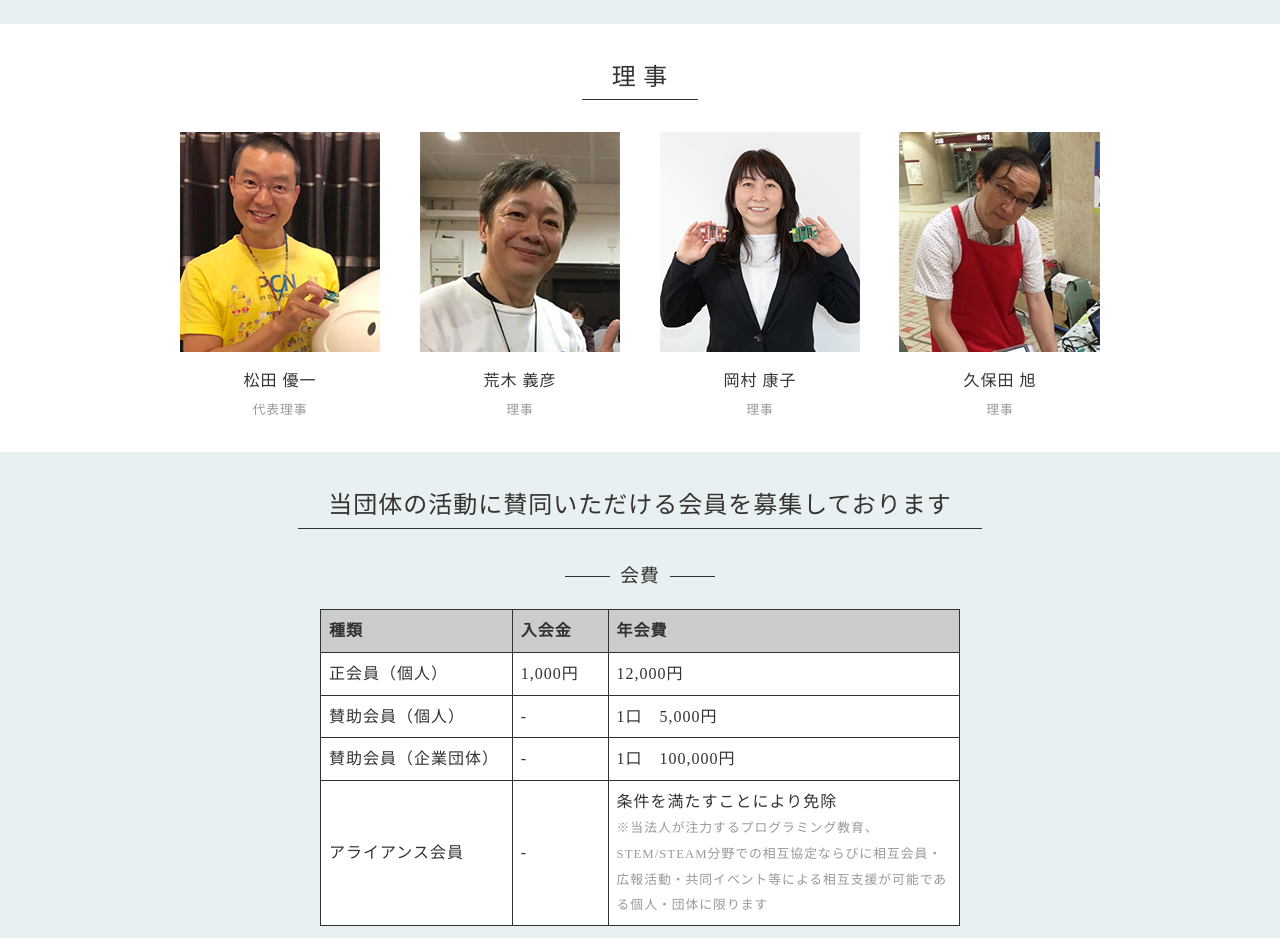
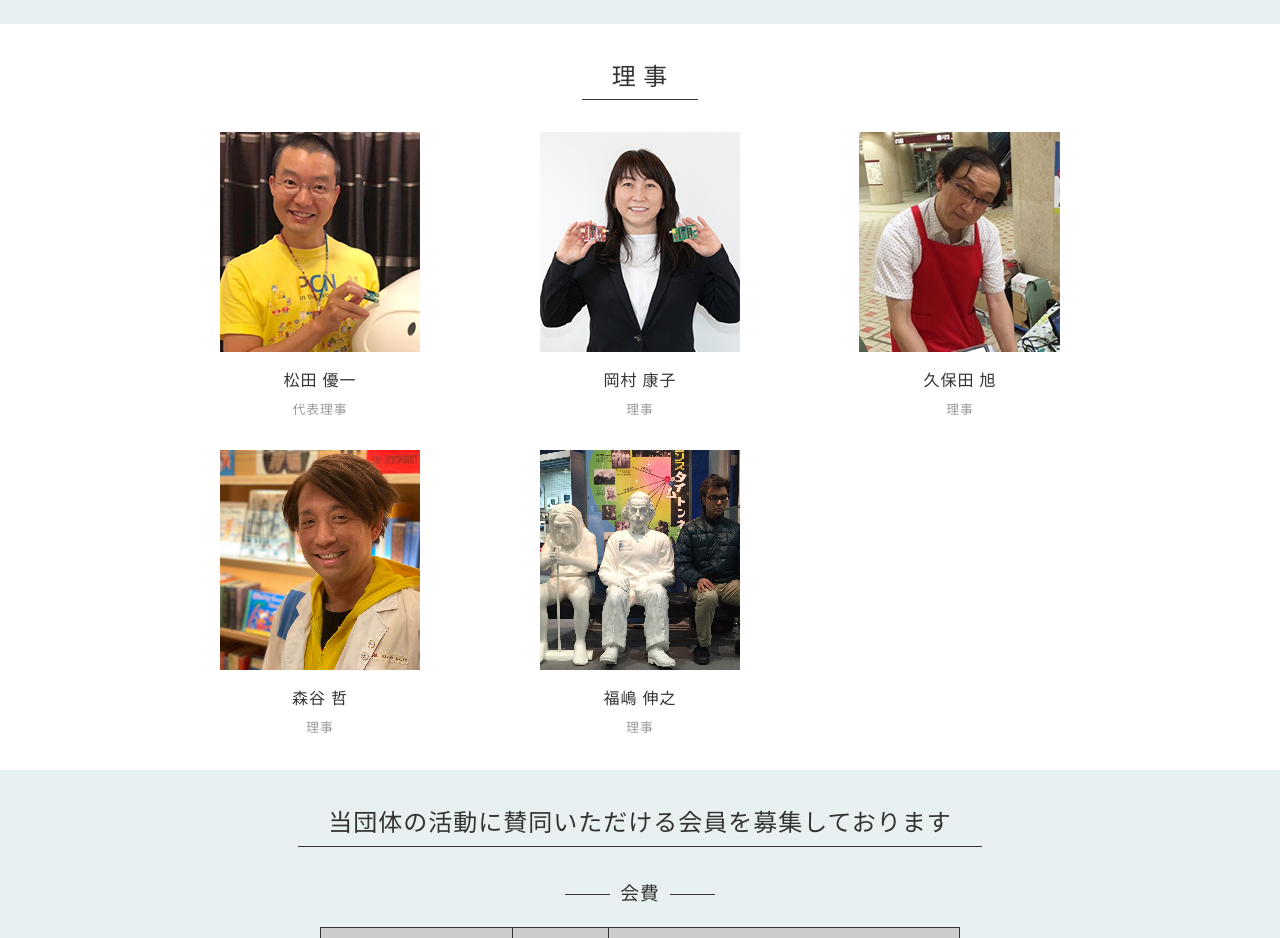
Before and after one commit to pcn-club/shadan, a plain HTML site: page index.html in a window 1280 px wide. Shown: the part 1040-1978 px from the top of the page. Drawn offline with nearby package versions, Linux system fonts and the light colour scheme.

Commit message:
荒木さんを削除。森谷さんと福嶋を追加。近々さらに変更があるかもなので、レイアウトは適当です。

```diff
--- a/index.html
+++ b/index.html
@@ -108,13 +108,6 @@
       </li>
       <li>
         <dl>
-          <dt><img src="./img/member02.png"></dt>
-          <dd>荒木 義彦</dd>
-          <dd class="post">理事</dd>
-        </dl>
-      </li>
-      <li>
-        <dl>
           <dt><img src="./img/member03.png"></dt>
           <dd>岡村 康子</dd>
           <dd class="post">理事</dd>
@@ -127,6 +120,22 @@
           <dd class="post">理事</dd>
         </dl>
       </li>
+      <div style="clear:both;width:100%;margin-bottom:30px;"></div>
+      <li>
+        <dl>
+          <dt><img src="./img/member05.png"></dt>
+          <dd>森谷 哲</dd>
+          <dd class="post">理事</dd>
+        </dl>
+      </li>
+      <li>
+        <dl>
+          <dt><img src="./img/member06.png"></dt>
+          <dd>福嶋 伸之</dd>
+          <dd class="post">理事</dd>
+        </dl>
+      </li>
+      <li>&nbsp;</li>
     </ul>
   </div><!-- /#member -->
 
```
Also changed, not shown: img/member05.png (added), img/member06.png (added).
